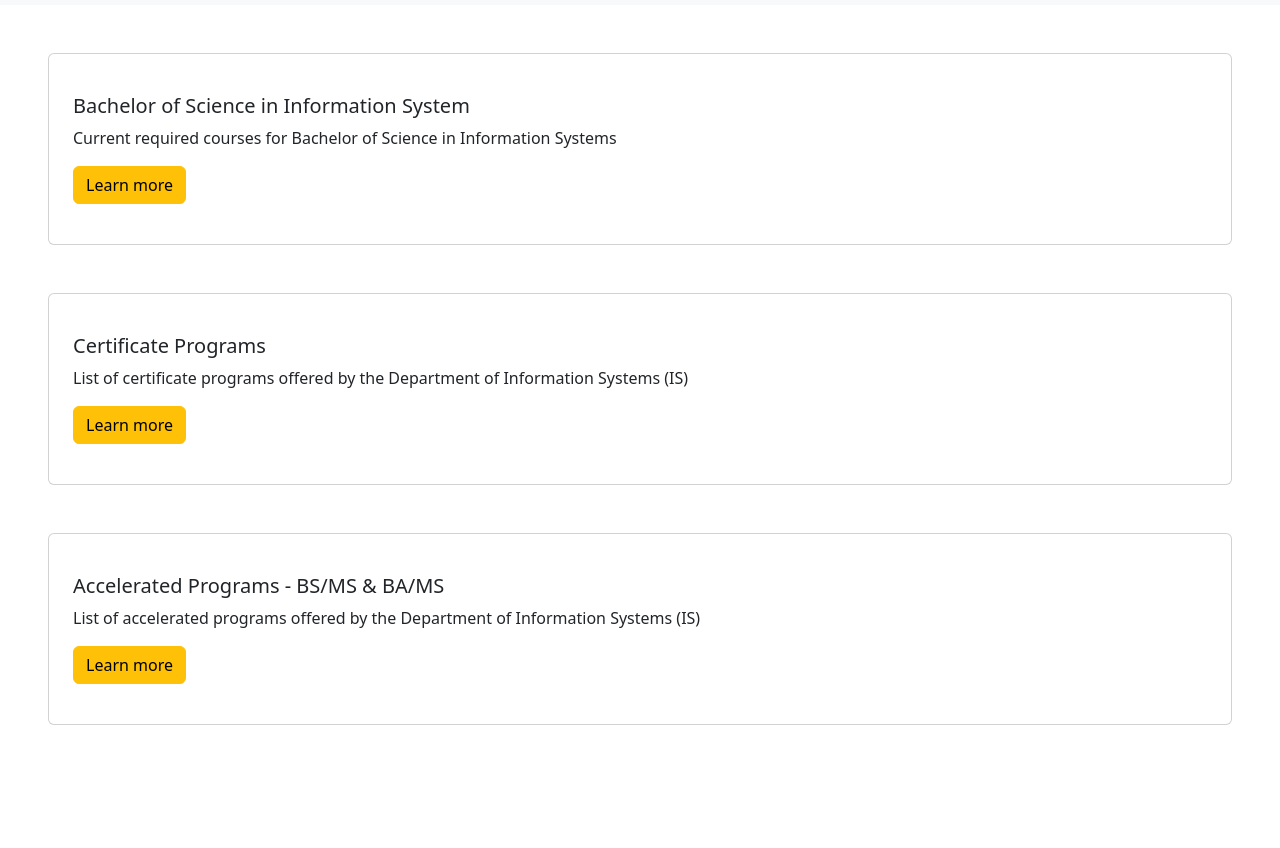
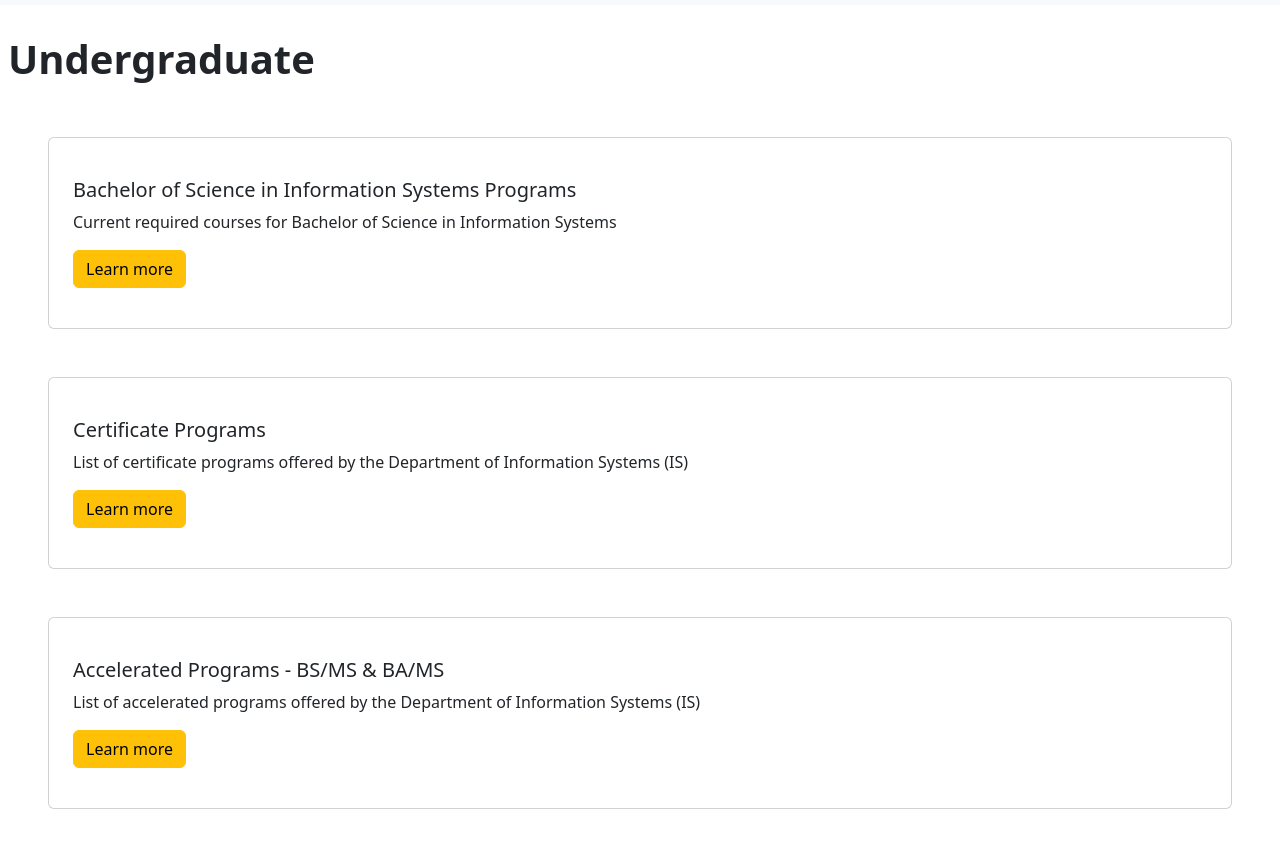
Before and after one commit to Ruby1802/is436Lab4, a plain HTML site: page program.html in a window 1280 px wide. Shown: the part 92-940 px from the top of the page. Before the commit the page ends 865 px from the top, so only its background shows below. Drawn offline with nearby package versions, Linux system fonts and the light colour scheme.

Commit message:
Added title to program.html

```diff
--- a/program.html
+++ b/program.html
@@ -34,9 +34,10 @@
             </div>
         </div>
         </nav>
+        <p class="fs-1 fw-bolder my-4 px-2">Undergraduate </p>
         <div class="card mt-5 mx-5">
             <div class="card-body my-4 mx-2">
-                <h5 class="card-title">Bachelor of Science in Information System</h5>
+                <h5 class="card-title">Bachelor of Science in Information Systems Programs</h5>
                 <p class="card-text">Current required courses for Bachelor of Science in Information Systems</p>
                 <a href="#" class="btn btn-warning">Learn more</a>
             </div>
```
